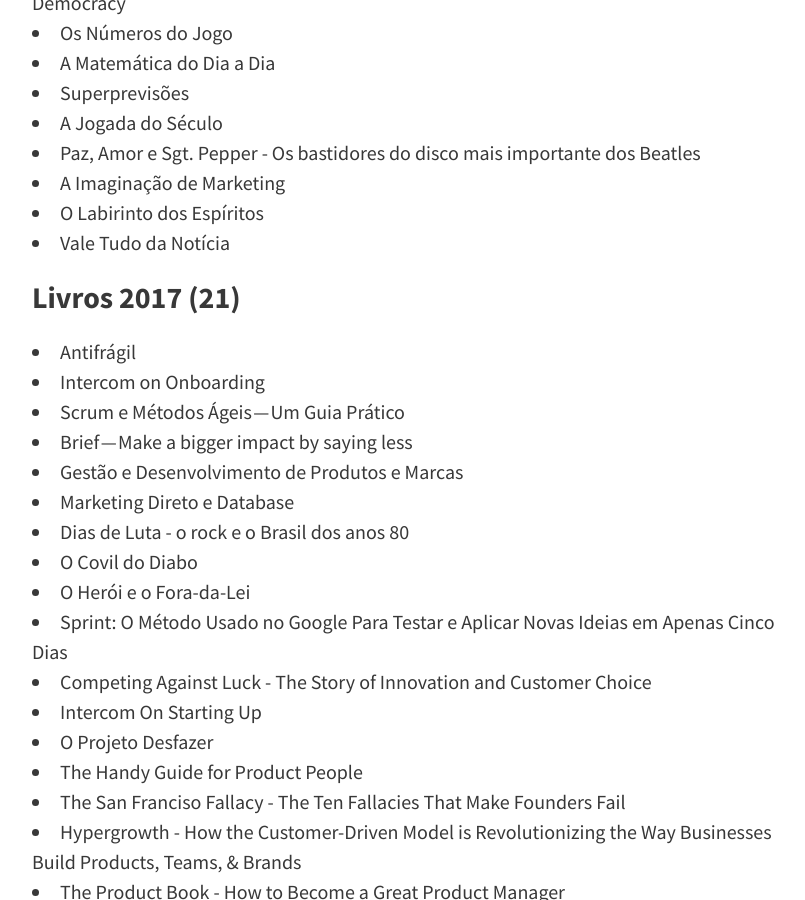
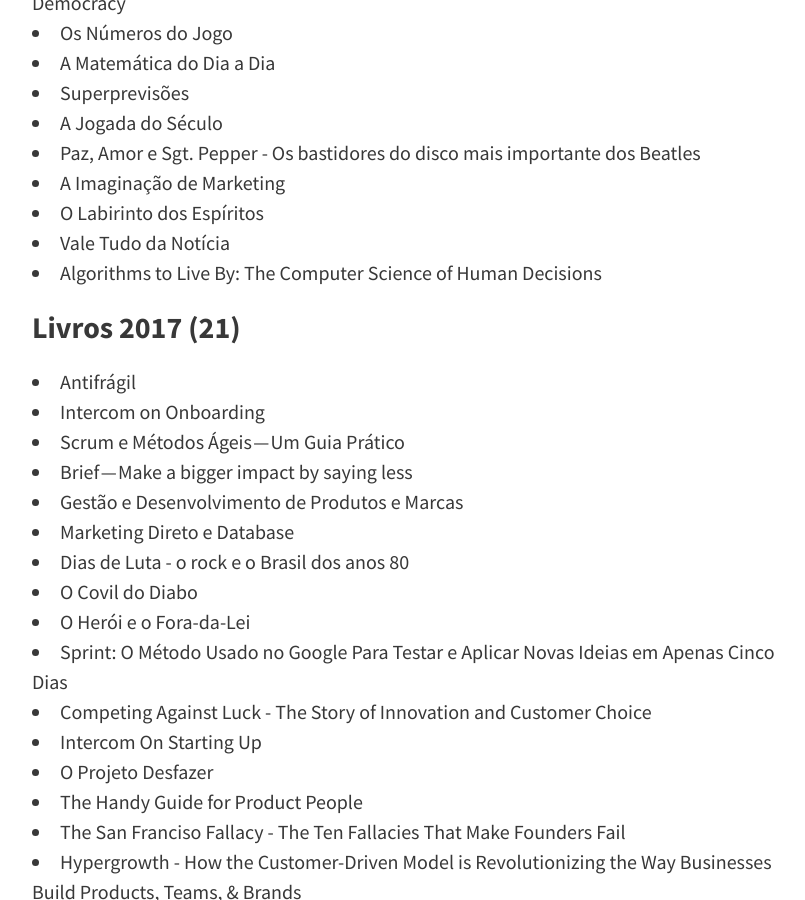
Before and after one commit to felipecbarbosa/felipecbarbosa.github.io, a Jekyll site: the page built from leituras.md, in a window 1280 px wide and 900 px high, scrolled down 730 px. Shown: the whole window, without its empty margins (224-1029 px from the left). Built offline with Jekyll 4.4.1, drawn with Linux system fonts in a browser that asks for light colours; nearby versions of some CDN libraries; comment, search, counter and statistics services are not loaded.

Commit message:
Added new book to leituras
Algorithms to Live By: The Computer Science of Human Decisions

```diff
--- a/leituras.md
+++ b/leituras.md
@@ -22,6 +22,7 @@ Sempre procuro encontrar um tempo no meu dia-a-dia para colocar a leitura em dia
 - A Imaginação de Marketing
 - O Labirinto dos Espíritos
 - Vale Tudo da Notícia
+- Algorithms to Live By: The Computer Science of Human Decisions
 
 ### Livros 2017 (21)
 - Antifrágil
```
